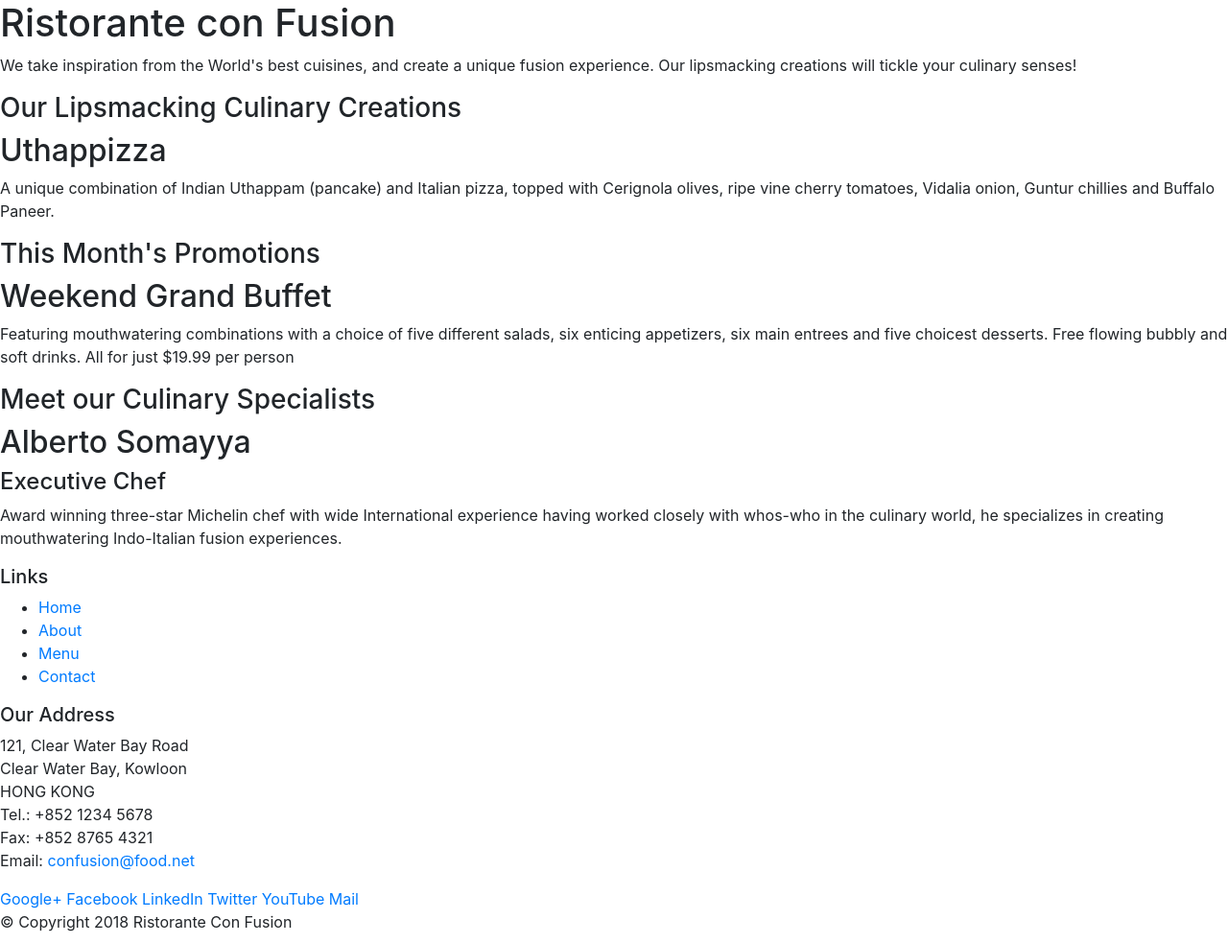
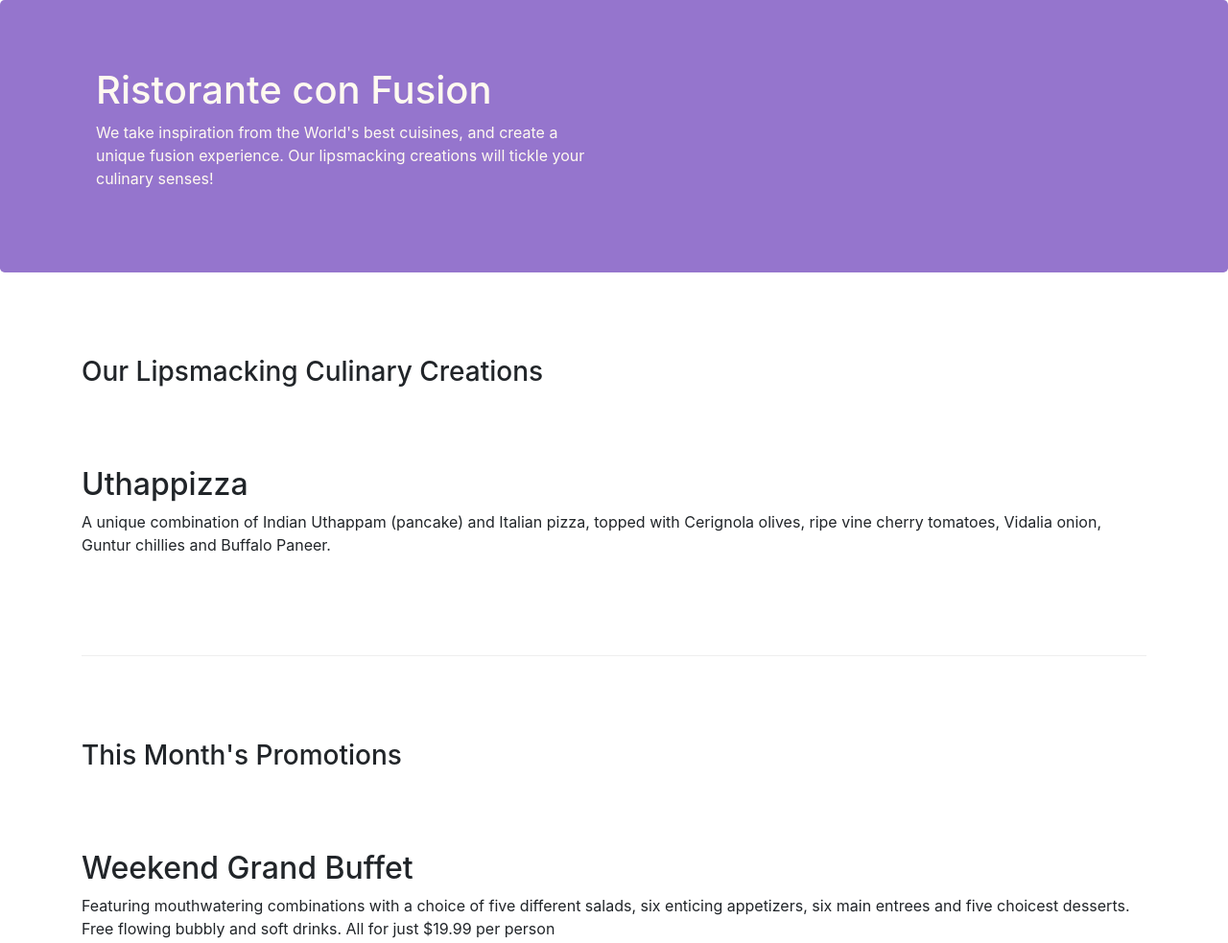
Before and after one commit to Ofure004/conFusion, a website: page index.html in a window 1280 px wide. Shown: the top 983 px of the page at 96% size. Drawn offline with nearby package versions, Linux system fonts and the light colour scheme.

Commit message:
second commit

```diff
--- /dev/null
+++ b/css/styles.css
@@ -0,0 +1,30 @@
+.row-header{
+    margin:0px auto;
+    padding:0px;
+}
+
+.row-content {
+    margin:0px auto;
+    padding: 50px 0px 50px 0px;
+    border-bottom: 1px ridge;
+    min-height:400px;
+}
+
+.footer{
+    background-color: #D1C4E9;
+    margin:0px auto;
+    padding: 20px 0px 20px 0px;
+}
+
+.jumbotron {
+    padding:70px 30px 70px 30px;
+    margin:0px auto;
+    background: #9575CD ;
+    color:floralwhite;
+}
+
+address{
+    font-size:80%;
+    margin:0px;
+    color:#0f0f0f;
+}
--- a/index.html
+++ b/index.html
@@ -8,26 +8,27 @@
 
     <!-- Bootstrap CSS -->
     <link rel="stylesheet" href="node_modules/bootstrap/dist/css/bootstrap.min.css">
+    <link rel="stylesheet" href="css/styles.css">
     <title>Ristorante Con Fusion</title>
 </head>
 
 <body>
 
-    <header>
-        <div>
-            <div>
-                <div>
+    <header class="jumbotron">
+        <div class="container">
+            <div class="row row-header">
+                <div class="col-12 col-sm-6">
                     <h1>Ristorante con Fusion</h1>
                     <p>We take inspiration from the World's best cuisines, and create a unique fusion experience. Our lipsmacking creations will tickle your culinary senses!</p>
                 </div>
-                <div>
+                <div class="col-12 col-sm">
                 </div>
             </div>
         </div>
     </header>
 
-    <div>
-        <div>
+    <div class="container">
+        <div class="row row-content align-items-center">
             <div>
                 <h3>Our Lipsmacking Culinary Creations</h3>
             </div>
@@ -38,7 +39,7 @@
         </div>
 
 
-        <div>
+        <div class="row row-content align-items-center">
             <div>
                 <h3>This Month's Promotions</h3>
             </div>
@@ -48,7 +49,7 @@
             </div>
         </div>
 
-        <div>
+        <div class="row row-content align-items-center">
             <div>
                 <h3>Meet our Culinary Specialists</h3>
             </div>
@@ -60,9 +61,9 @@
         </div>
     </div>
 
-    <footer>
-        <div>
-            <div>
+    <footer class="footer">
+        <div class="container">
+            <div class="row">
                 <div>
                     <h5>Links</h5>
                     <ul>
```
